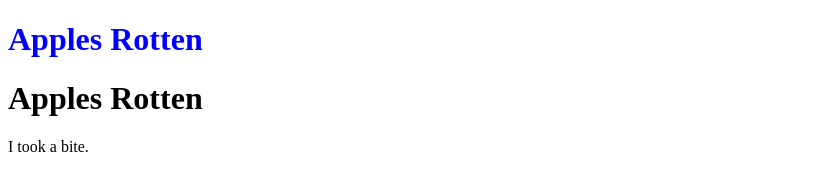
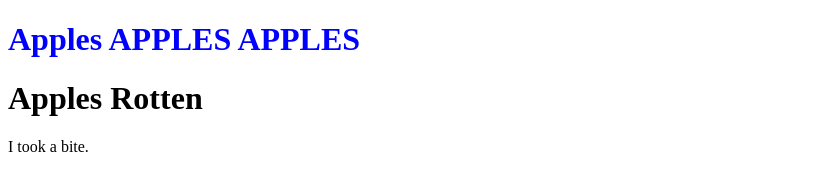
Before and after one commit to sbuckius/test, a plain HTML site: page index.html in a window 1280 px wide. Shown: the top 169 px of the page, without its empty margins (0-818 px from the left). Drawn offline with Linux system fonts and the light colour scheme.

Commit message:
Update index.html

```diff
--- a/index.html
+++ b/index.html
@@ -7,7 +7,7 @@
 
 <body>
 
-<h1 style="color:blue;">Apples Rotten</h1>
+<h1 style="color:blue;">Apples APPLES APPLES</h1>
 <h1>Apples Rotten</h1>
 <p>I took a bite.</p>
 <p style="color:pink;">I took a bite.</p>
```
